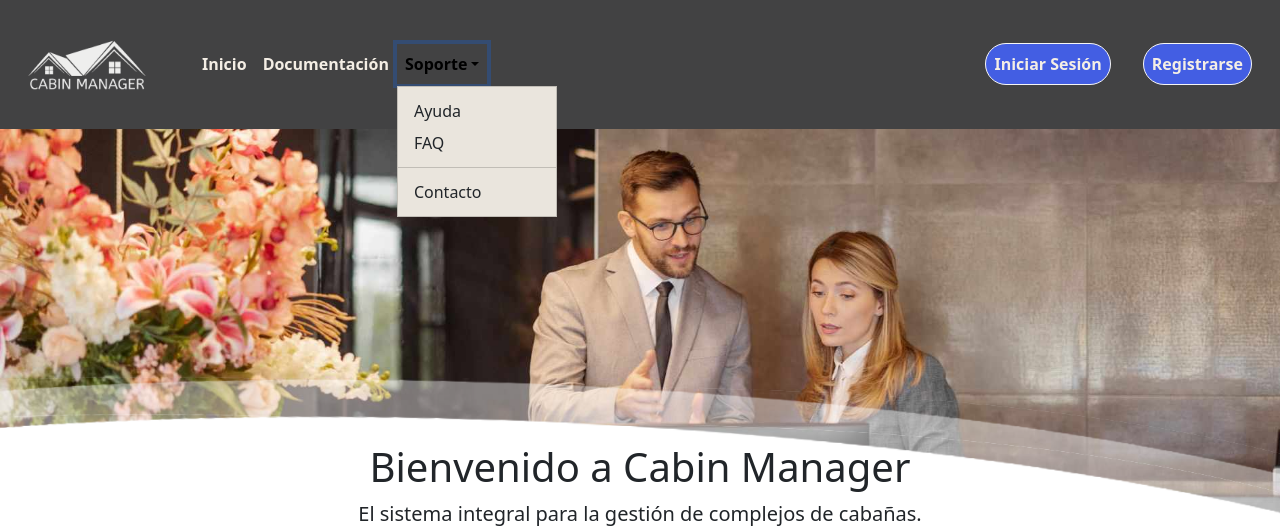
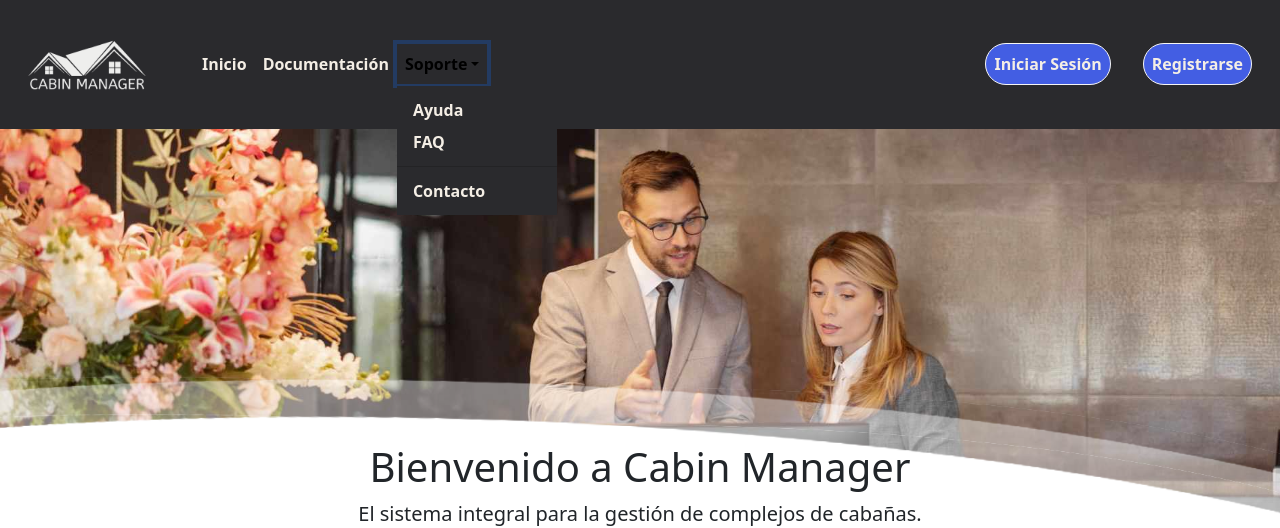
Before and after one commit to AdrianC89/Cabin-Manager-Web, a Node server app: page / in a window 1280 px wide, after a click on "Soporte". Shown: the top 528 px of the page. Run offline with Node 20, Linux system fonts and the light colour scheme; some libraries are stand-ins or nearby versions.

Commit message:
cambios en el header

```diff
--- a/public/css/style.css
+++ b/public/css/style.css
@@ -15,7 +15,7 @@ header {
   margin-right: 2rem;
 }
 .navbar {
-  background: rgba(17, 17, 18, 0.792);
+  background: rgb(42, 42, 45);
   justify-content: space-between;
 }
 .navbar-nav-center {
@@ -29,20 +29,20 @@ header {
 }
 
 .dropdown-menu {
-  background: rgb(234, 229, 221);
-
+  background: rgb(42, 42, 45);
+  border: none;
 }
 
-.dropdown-item:hover {
+.dropdown-item:hover{
   background: none;
-  color: rgb(67, 94, 227);;
-  border-radius: 0px;
 }
-.nav-link, .dropdown-toggle {
+
+
+.nav-link, .dropdown-toggle, .dropdown-item {
   color: rgb(244, 238, 229);
   font-weight: bold;
 }
-.nav-link:hover {
+.nav-link:hover,.dropdown-item:hover {
   color: rgb(206, 203, 174);
 }
 
```
